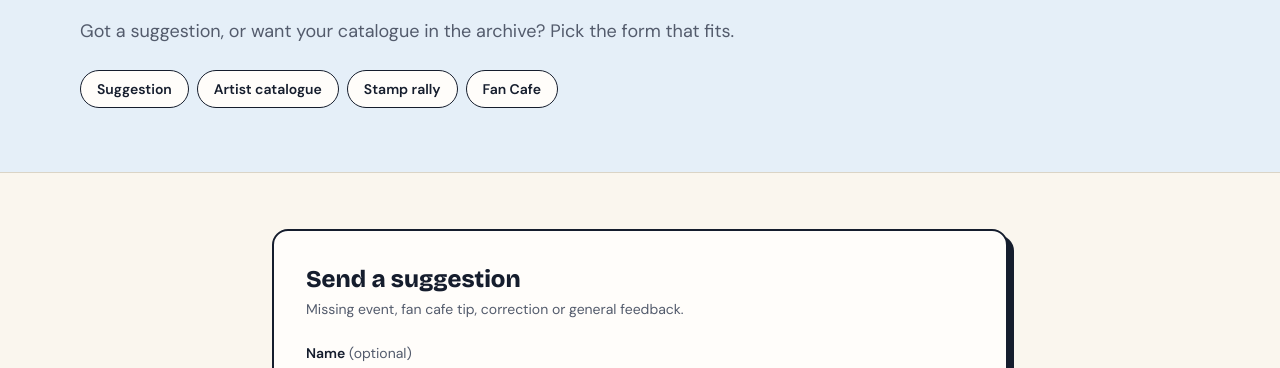
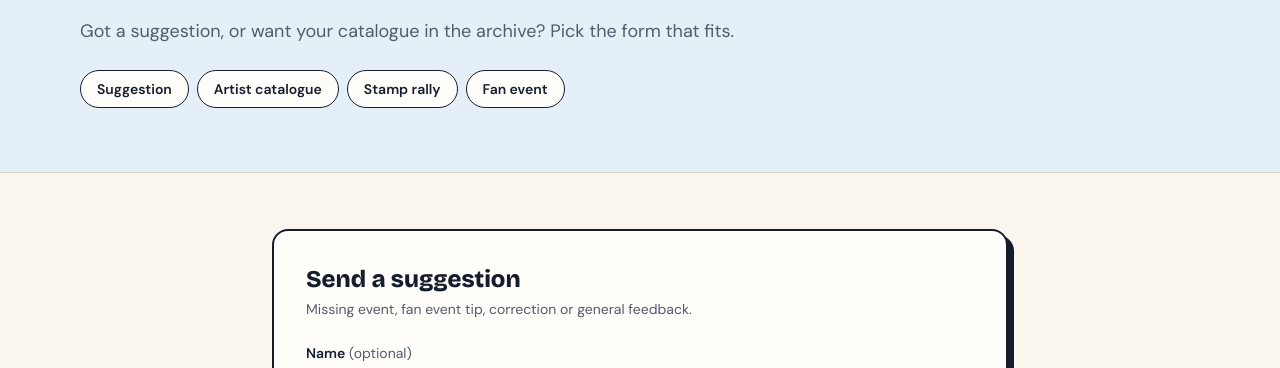
Before and after one commit to my-con-catalogue/my-con-catalogue, a Next.js app: page /contact in a window 1280 px wide. Shown: the part 204-572 px from the top of the page. Built offline with nearby package versions, Linux system fonts and the light colour scheme; no server answers.

Commit message:
Add files via upload

```diff
--- a/app/contact/page.tsx
+++ b/app/contact/page.tsx
@@ -29,7 +29,7 @@ export default function ContactPage() {
             Stamp rally
           </a>
           <a href="#fan-cafe-form" className="rounded-full border border-foreground bg-card px-4 py-2 text-sm font-semibold hover:bg-foreground hover:text-background">
-            Fan Cafe
+            Fan event
           </a>
         </nav>
       </PageHeader>
@@ -37,7 +37,7 @@ export default function ContactPage() {
         <section id="suggestion-form" aria-labelledby="suggestion-heading" className="w-full scroll-mt-24 rounded-2xl border-2 border-foreground bg-card p-6 shadow-[6px_6px_0_0_var(--color-foreground)] md:p-8">
           <h2 id="suggestion-heading" className="text-2xl font-extrabold">Send a suggestion</h2>
           <p className="mt-1 text-sm text-muted-foreground">
-            Missing event, fan cafe tip, correction or general feedback.
+            Missing event, fan event tip, correction or general feedback.
           </p>
           <div className="mt-6">
             <SuggestionForm />
@@ -61,7 +61,7 @@ export default function ContactPage() {
           </div>
         </section>
         <section id="fan-cafe-form" aria-labelledby="fan-cafe-heading" className="w-full scroll-mt-24 rounded-2xl border-2 border-foreground bg-card p-6 shadow-[6px_6px_0_0_var(--color-foreground)] md:p-8">
-          <h2 id="fan-cafe-heading" className="text-2xl font-extrabold">Submit a Fan Cafe or collab event</h2>
+          <h2 id="fan-cafe-heading" className="text-2xl font-extrabold">Submit a fan event or collab</h2>
           <p className="mt-1 text-sm text-muted-foreground">Share the event name, date, location, social account, and fandom for review.</p>
           <div className="mt-6">
             <FanCafeSubmissionForm />
```
